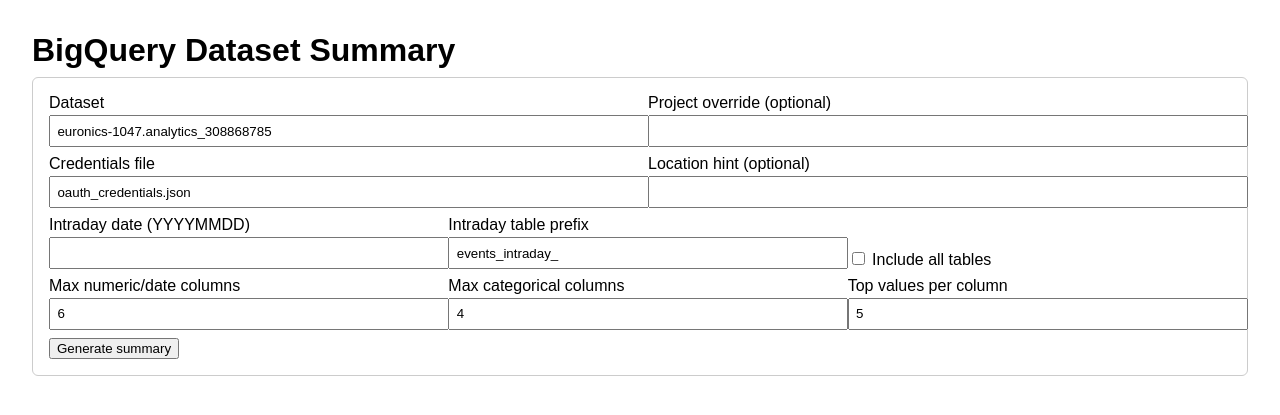
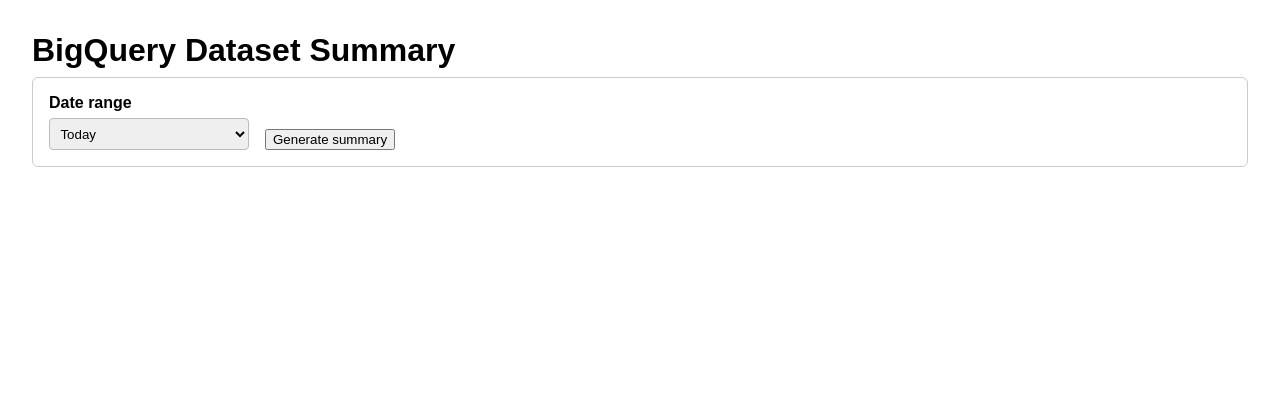
Before and after one commit to Moonbow-UK/bigquery-data-analyst, a Flask app: page / in a window 1280 px wide. Shown: the top 415 px of the page. Run offline with Flask 3, Linux system fonts and the light colour scheme.

Commit message:
Enhance dataset summary functionality with environment variable support and CSV/JSON export capabilities

```diff
--- a/app.py
+++ b/app.py
@@ -1,13 +1,17 @@
 #!/usr/bin/env python3
 from __future__ import annotations
 
+import csv
+import json
 import os
+from datetime import datetime, timedelta, timezone
 from pathlib import Path
 
 from flask import Flask, render_template, request
 
 from bqtools import (
     DEFAULT_SCOPES,
+    BigQueryService,
     DatasetSummaryOptions,
     DatasetSummaryService,
     IntradayTableNotFound,
@@ -30,6 +34,61 @@
 app.register_blueprint(summary_api, url_prefix="/api")
 
 
+def _env_bool(name: str, default: bool = False) -> bool:
+    value = os.environ.get(name)
+    if value is None:
+        return default
+    return value.strip().lower() in {"1", "true", "yes", "on"}
+
+
+def _env_int(name: str, default: int) -> int:
+    value = os.environ.get(name)
+    if value is None:
+        return default
+    try:
+        return int(value)
+    except ValueError:
+        return default
+
+
+def _week_range_days(default: int = 7) -> int:
+    raw_value = os.environ.get("BIGQUERY_WEEK_RANGE_DAYS")
+    if raw_value is None:
+        return default
+    raw_value = raw_value.strip()
+    if not raw_value:
+        return default
+    try:
+        parsed = int(raw_value)
+    except ValueError:
+        return default
+    if parsed <= 0:
+        return default
+    return parsed
+
+
+def _default_dataset() -> str:
+    project = os.environ.get("BIGQUERY_PROJECT_ID", "euronics-1047")
+    dataset_id = os.environ.get("BIGQUERY_DATASET_ID", "analytics_308868785")
+    return f"{project}.{dataset_id}"
+
+
+def _split_dataset(dataset_identifier: str) -> tuple[str, str]:
+    if "." not in dataset_identifier:
+        raise ValueError("Dataset identifier must include project and dataset (project.dataset)")
+    project, dataset_id = dataset_identifier.split(".", 1)
+    return project, dataset_id
+
+
+def _table_name_for_range(range_key: str, *, reference_time: datetime) -> str:
+    date_str = reference_time.strftime("%Y%m%d")
+    if range_key == "today":
+        return f"events_intraday_{date_str}"
+    if range_key == "yesterday":
+        return f"events_{date_str}"
+    raise ValueError("Selected date range is not supported yet.")
+
+
 def _build_client(credentials_file: str, scopes: tuple[str, ...], project_override: str | None):
     return build_client(
         credentials_file=Path(credentials_file).expanduser(),
@@ -38,25 +97,138 @@
     )
 
 
+def _write_json_from_csv(csv_path: Path, json_path: Path) -> int:
+    json_path.parent.mkdir(parents=True, exist_ok=True)
+    row_count = 0
+    with csv_path.open("r", newline="", encoding="utf-8") as csv_file, json_path.open(
+        "w", encoding="utf-8"
+    ) as json_file:
+        reader = csv.DictReader(csv_file)
+        for row in reader:
+            json_file.write(json.dumps(row, ensure_ascii=False) + "\n")
+            row_count += 1
+    return row_count
+
+
+def _combine_csv_files(csv_paths: list[Path], output_path: Path) -> int:
+    output_path.parent.mkdir(parents=True, exist_ok=True)
+    header: list[str] | None = None
+    writer = None
+    total_rows = 0
+    with output_path.open("w", newline="", encoding="utf-8") as out_file:
+        for csv_path in csv_paths:
+            with csv_path.open("r", newline="", encoding="utf-8") as in_file:
+                reader = csv.reader(in_file)
+                file_header = next(reader, None)
+                if file_header is None:
+                    continue
+                if header is None:
+                    header = file_header
+                    writer = csv.writer(out_file)
+                    writer.writerow(header)
+                elif file_header != header:
+                    raise ValueError(
+                        "Header mismatch when combining CSV files; "
+                        f"encountered differing schema in {csv_path.name}."
+                    )
+                if writer is None:
+                    continue
+                for row in reader:
+                    writer.writerow(row)
+                    total_rows += 1
+    if header is None:
+        try:
+            output_path.unlink()
+        except FileNotFoundError:
+            pass
+        raise ValueError("No data available to combine for the selected date range.")
+    return total_rows
+
+
+def _resolve_exports(
+    range_key: str,
+    *,
+    now: datetime,
+    project_id: str,
+    dataset_id: str,
+    week_days: int,
+) -> tuple[list[dict[str, Path | str | datetime]], str, Path]:
+    normalized_key = range_key.lower()
+    if normalized_key == "today":
+        target_date = now
+        table_name = _table_name_for_range("today", reference_time=target_date)
+        csv_path = Path(f"{project_id}_{dataset_id}_{table_name}.csv")
+        json_path = Path(f"{project_id}_{dataset_id}_{table_name}.json")
+        exports = [
+            {
+                "table_name": table_name,
+                "full_table_id": f"{project_id}.{dataset_id}.{table_name}",
+                "csv_path": csv_path,
+                "json_path": json_path,
+                "date": target_date,
+            }
+        ]
+        return exports, "Today", csv_path
+    if normalized_key == "yesterday":
+        target_date = now - timedelta(days=1)
+        table_name = _table_name_for_range("yesterday", reference_time=target_date)
+        csv_path = Path(f"{project_id}_{dataset_id}_{table_name}.csv")
+        json_path = Path(f"{project_id}_{dataset_id}_{table_name}.json")
+        exports = [
+            {
+                "table_name": table_name,
+                "full_table_id": f"{project_id}.{dataset_id}.{table_name}",
+                "csv_path": csv_path,
+                "json_path": json_path,
+                "date": target_date,
+            }
+        ]
+        return exports, "Yesterday", csv_path
+    if normalized_key == "last7days":
+        exports: list[dict[str, Path | str | datetime]] = []
+        days_to_fetch = max(1, week_days or 7)
+        for offset in range(1, days_to_fetch + 1):
+            target_date = now - timedelta(days=offset)
+            date_str = target_date.strftime("%Y%m%d")
+            table_name = f"events_{date_str}"
+            csv_path = Path(f"{project_id}_{dataset_id}_{table_name}.csv")
+            json_path = Path(f"{project_id}_{dataset_id}_{table_name}.json")
+            exports.append(
+                {
+                    "table_name": table_name,
+                    "full_table_id": f"{project_id}.{dataset_id}.{table_name}",
+                    "csv_path": csv_path,
+                    "json_path": json_path,
+                    "date": target_date,
+                }
+            )
+        summary_csv = Path(f"{project_id}_{dataset_id}_events_last{days_to_fetch}days.csv")
+        day_label = "day" if days_to_fetch == 1 else "days"
+        return exports, f"Last {days_to_fetch} {day_label}", summary_csv
+    raise ValueError("Selected date range is not supported yet.")
+
+
 @app.route("/", methods=["GET", "POST"])
 def index():
     form_defaults = {
-        "dataset": request.values.get("dataset", "euronics-1047.analytics_308868785"),
-        "intraday_date": request.values.get("intraday_date", ""),
-        "intraday_prefix": request.values.get("intraday_prefix", "events_intraday_"),
-        "location": request.values.get("location", ""),
-        "max_numeric": int(request.values.get("max_numeric", 6)),
-        "max_categorical": int(request.values.get("max_categorical", 4)),
-        "top_values": int(request.values.get("top_values", 5)),
-        "all_tables": request.values.get("all_tables") == "on",
-        "project": request.values.get("project") or None,
-        "credentials_file": request.values.get("credentials_file")
+        "dataset": _default_dataset(),
+        "intraday_prefix": os.environ.get("BIGQUERY_INTRADAY_PREFIX", "events_intraday_"),
+        "location": os.environ.get("BIGQUERY_LOCATION", ""),
+        "max_numeric": _env_int("BIGQUERY_MAX_NUMERIC_COLUMNS", 6),
+        "max_categorical": _env_int("BIGQUERY_MAX_CATEGORICAL_COLUMNS", 4),
+        "top_values": _env_int("BIGQUERY_TOP_VALUES", 5),
+        "all_tables": _env_bool("BIGQUERY_INCLUDE_ALL_TABLES", False),
+        "project": os.environ.get("BIGQUERY_PROJECT_OVERRIDE"),
+        "credentials_file": os.environ.get("BIGQUERY_CREDENTIALS_FILE")
         or app.config["DEFAULT_CREDENTIALS_FILE"],
+        "week_days": _week_range_days(),
     }
 
     summary: dict | None = None
     error_message: str | None = None
     filter_note: str | None = None
+    selected_range = "today"
+    summary_generated = False
     options = DatasetSummaryOptions(
         location=form_defaults["location"] or None,
         max_numeric_columns=max(0, form_defaults["max_numeric"]),
@@ -64,38 +236,91 @@
         max_top_values=max(1, form_defaults["top_values"]),
     )
 
-    csv_mode = os.environ.get("BIGQUERY_USE_CSV", "").strip().lower() in {"1", "true", "yes", "on"}
+    if request.method == "POST":
+        selected_range = request.form.get("date_range", "today").lower()
+        if request.form.get("action") != "generate":
+            return render_template(
+                "index.html",
+                form=form_defaults,
+                summary=None,
+                filter_note=None,
+                error_message=None,
+                selected_date_range=selected_range,
+                summary_generated=False,
+            )
+        try:
+            now = datetime.now(timezone.utc)
+            project_id, dataset_id = _split_dataset(form_defaults["dataset"])
+            exports, range_label, summary_csv_path = _resolve_exports(
+                selected_range,
+                now=now,
+                project_id=project_id,
+                dataset_id=dataset_id,
+                week_days=form_defaults["week_days"],
+            )
 
-    if request.method == "POST":
-        try:
-            if csv_mode:
-                service = DatasetSummaryService(None)
-                summary = service.build_summary(dataset=None, tables=[], options=options)
-                filter_note = filter_note or f"CSV mode active: summarising {service.csv_path.name}"
+            location = form_defaults["location"] or None
+            bigquery_service: BigQueryService | None = None
+            notes: list[str] = []
+            csv_paths_for_summary: list[Path] = []
+
+            for export in exports:
+                csv_path = export["csv_path"]
+                json_path = export["json_path"]
+                full_table_id = export["full_table_id"]
+                csv_paths_for_summary.append(csv_path)
+
+                status_bits: list[str] = []
+                needs_csv = not csv_path.exists()
+                if needs_csv:
+                    if bigquery_service is None:
+                        client = _build_client(
+                            credentials_file=form_defaults["credentials_file"],
+                            scopes=DEFAULT_SCOPES,
+                            project_override=form_defaults["project"],
+                        )
+                        bigquery_service = BigQueryService(client)
+                    row_count = bigquery_service.export_table_to_csv(
+                        full_table_id,
+                        location=location,
+                        output_path=csv_path,
+                    )
+                    status_bits.append(f"exported CSV {csv_path.name} ({row_count:,} rows)")
+                else:
+                    status_bits.append(f"reused CSV {csv_path.name}")
+
+                if not json_path.exists():
+                    json_rows = _write_json_from_csv(csv_path, json_path)
+                    status_bits.append(f"generated JSON {json_path.name} ({json_rows:,} rows)")
+                else:
+                    status_bits.append(f"reused JSON {json_path.name}")
+
+                notes.append(f"{full_table_id}: {'; '.join(status_bits)}.")
+
+            if selected_range == "last7days":
+                combined_rows = _combine_csv_files(csv_paths_for_summary, summary_csv_path)
+                notes.append(
+                    f"Combined {len(exports)}-day export into {summary_csv_path.name} ({combined_rows:,} rows)."
+                )
+
+            os.environ["BIGQUERY_USE_CSV"] = "true"
+            os.environ["BIGQUERY_USE_CSV_FILE"] = str(summary_csv_path)
+
+            service = DatasetSummaryService(None)
+            summary = service.build_summary(dataset=None, tables=[], options=options)
+            summary_note = f"CSV mode active: summarising {service.csv_path.name}."
+            details = " ".join(notes)
+            if details:
+                filter_note = f"{range_label}: {details} {summary_note}"
             else:
-                client = _build_client(
-                    credentials_file=form_defaults["credentials_file"],
-                    scopes=DEFAULT_SCOPES,
-                    project_override=form_defaults["project"],
-                )
-                service = DatasetSummaryService(client)
-                dataset_ref = service.resolve_dataset_ref(form_defaults["dataset"])
-                dataset = client.get_dataset(dataset_ref)
-                tables, filter_note = service.get_tables_for_summary(
-                    dataset_ref=dataset_ref,
-                    all_tables=form_defaults["all_tables"],
-                    intraday_date=form_defaults["intraday_date"] or None,
-                    intraday_table_prefix=form_defaults["intraday_prefix"],
-                )
-                summary = service.build_summary(
-                    dataset=dataset,
-                    tables=tables,
-                    options=options,
-                )
+                filter_note = f"{range_label}: {summary_note}"
+            summary_generated = True
         except IntradayTableNotFound as exc:
             error_message = f"{exc} Hint: try another --intraday-date or tick 'All tables'."
         except FileNotFoundError as exc:
             error_message = f"Credentials file error: {exc}"
+        except ValueError as exc:
+            error_message = str(exc)
         except BaseCloudError as exc:
             error_message = f"BigQuery request failed: {exc}"
         except Exception as exc:  # noqa: BLE001
@@ -107,6 +332,8 @@
         summary=summary,
         filter_note=filter_note,
         error_message=error_message,
+        selected_date_range=selected_range,
+        summary_generated=summary_generated,
     )
 
 
--- a/templates/index.html
+++ b/templates/index.html
@@ -6,11 +6,10 @@
   <style>
     body { font-family: Arial, sans-serif; margin: 2rem; }
     h1 { margin-bottom: 0.5rem; }
-    form { margin-bottom: 2rem; padding: 1rem; border: 1px solid #ccc; border-radius: 6px; }
-    label { display: block; margin-bottom: 0.5rem; }
-    input[type="text"], input[type="number"] { width: 100%; padding: 0.4rem; margin-top: 0.2rem; }
-    .inline { display: flex; gap: 1rem; }
-    .inline > div { flex: 1; }
+    form { margin-bottom: 2rem; padding: 1rem; border: 1px solid #ccc; border-radius: 6px; display: flex; gap: 1rem; align-items: flex-end; flex-wrap: wrap; }
+    .form-field { display: flex; flex-direction: column; gap: 0.4rem; min-width: 200px; }
+    .form-field label { font-weight: bold; margin-bottom: 0; }
+    select { padding: 0.4rem; border: 1px solid #bbb; border-radius: 4px; }
     table { border-collapse: collapse; width: 100%; margin-bottom: 1.5rem; }
     th, td { border: 1px solid #ddd; padding: 0.5rem; text-align: left; vertical-align: top; }
     th { background-color: #f0f0f0; }
@@ -47,82 +46,21 @@
   {% endif %}
 
   <form method="post">
-    <div class="inline">
-      <div>
-        <label>
-          Dataset
-          <input type="text" name="dataset" value="{{ form.dataset }}">
-        </label>
-      </div>
-      <div>
-        <label>
-          Project override (optional)
-          <input type="text" name="project" value="{{ form.project or '' }}">
-        </label>
-      </div>
+    <div class="form-field">
+      <label for="date_range">Date range</label>
+      <select id="date_range" name="date_range">
+        <option value="today" {% if selected_date_range == 'today' %}selected{% endif %}>Today</option>
+        <option value="yesterday" {% if selected_date_range == 'yesterday' %}selected{% endif %}>Yesterday</option>
+        {% set week_days = form.week_days or 7 %}
+        <option value="last7days" {% if selected_date_range == 'last7days' %}selected{% endif %}>
+          Last {{ week_days }} day{% if week_days != 1 %}s{% endif %}
+        </option>
+      </select>
     </div>
-
-    <div class="inline">
-      <div>
-        <label>
-          Credentials file
-          <input type="text" name="credentials_file" value="{{ form.credentials_file }}">
-        </label>
-      </div>
-      <div>
-        <label>
-          Location hint (optional)
-          <input type="text" name="location" value="{{ form.location }}">
-        </label>
-      </div>
-    </div>
-
-    <div class="inline">
-      <div>
-        <label>
-          Intraday date (YYYYMMDD)
-          <input type="text" name="intraday_date" value="{{ form.intraday_date }}">
-        </label>
-      </div>
-      <div>
-        <label>
-          Intraday table prefix
-          <input type="text" name="intraday_prefix" value="{{ form.intraday_prefix }}">
-        </label>
-      </div>
-      <div style="display:flex; align-items:flex-end;">
-        <label>
-          <input type="checkbox" name="all_tables" {% if form.all_tables %}checked{% endif %}>
-          Include all tables
-        </label>
-      </div>
-    </div>
-
-    <div class="inline">
-      <div>
-        <label>
-          Max numeric/date columns
-          <input type="number" name="max_numeric" min="0" value="{{ form.max_numeric }}">
-        </label>
-      </div>
-      <div>
-        <label>
-          Max categorical columns
-          <input type="number" name="max_categorical" min="0" value="{{ form.max_categorical }}">
-        </label>
-      </div>
-      <div>
-        <label>
-          Top values per column
-          <input type="number" name="top_values" min="1" value="{{ form.top_values }}">
-        </label>
-      </div>
-    </div>
-
-    <button type="submit">Generate summary</button>
+    <button type="submit" name="action" value="generate">Generate summary</button>
   </form>
 
-  {% if summary %}
+  {% if summary_generated and summary %}
     {% if summary.mode == 'csv' %}
       <section>
         <p><strong>Rows analysed:</strong> {{ summary.ga4_summary.total_events }} | <strong>Sections:</strong> {{ summary.dataset.table_count }}</p>
@@ -130,7 +68,7 @@
 
       {% for section in summary.csv_sections %}
         {% set section_id = "csv-section-" ~ loop.index0 %}
-        {% set display_limit = 2 %}
+        {% set display_limit = 10 %}
         {% set total_rows = section.rows|length %}
         <section>
           <h2>{{ section.title }}</h2>
```
Also changed, not shown: bqtools/analysis/ga4_intraday.py (+17 -3 lines).
